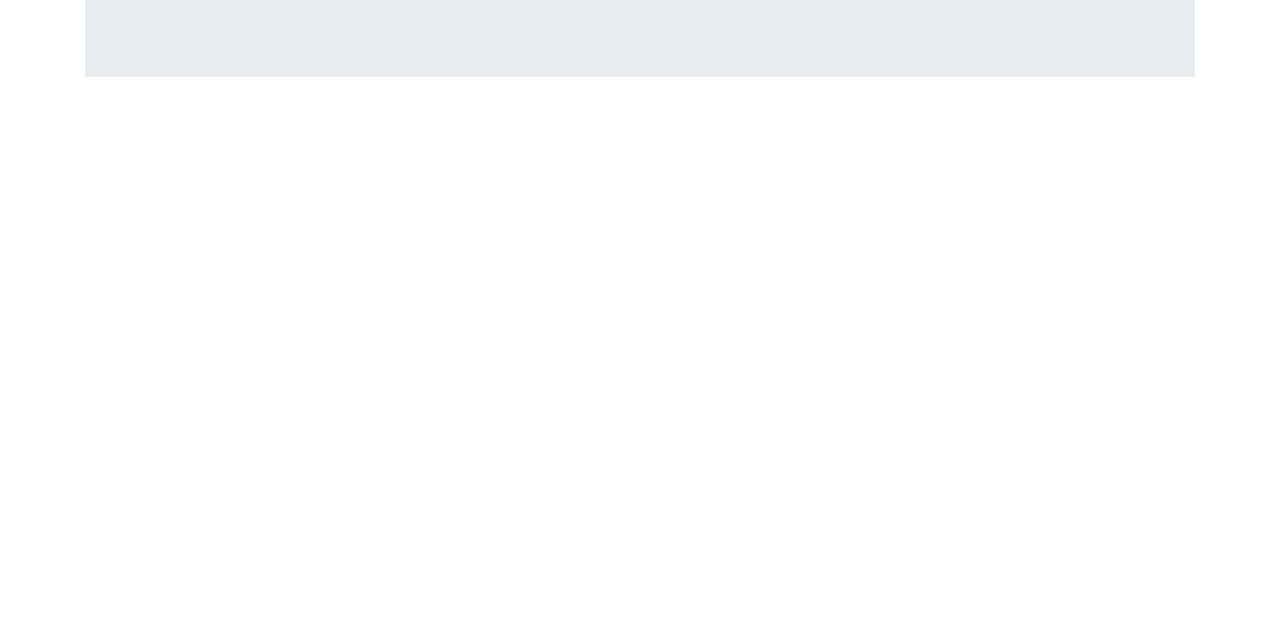
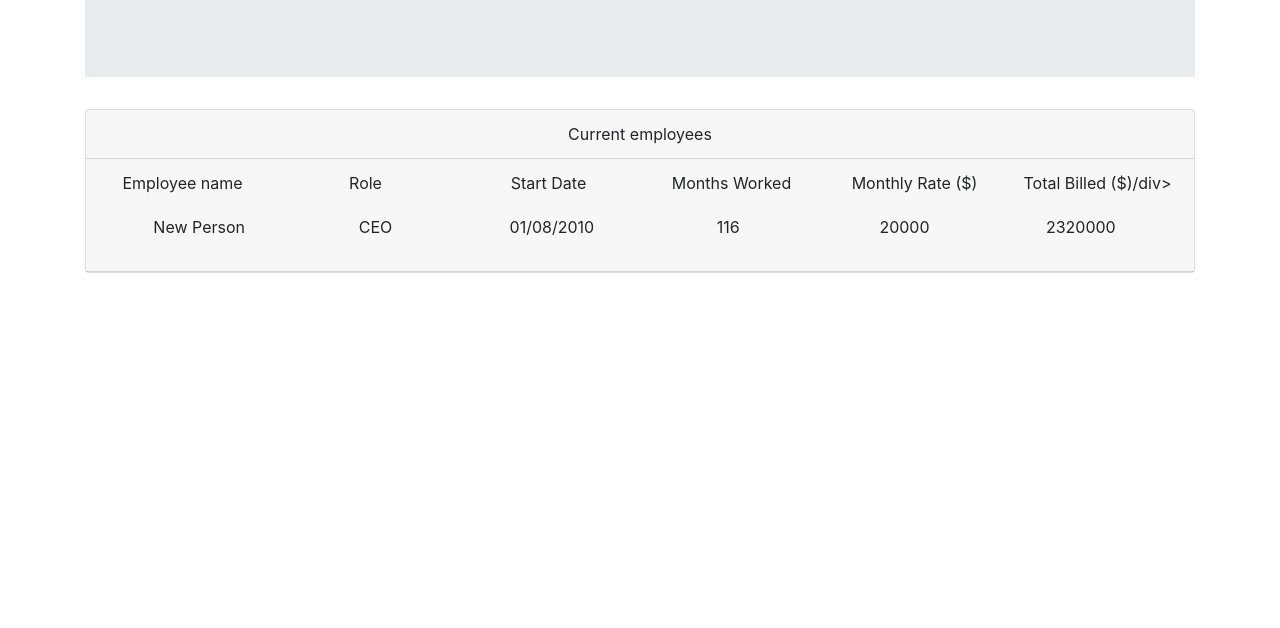
Before and after one commit to iggyboy/data-managment, a plain HTML site: page timesheet.html in a window 1280 px wide. Shown: the part 172-800 px from the top of the page. Drawn offline with nearby package versions, Linux system fonts and the light colour scheme.

Commit message:
added some html and formatting

```diff
--- a/timesheet.html
+++ b/timesheet.html
@@ -5,7 +5,7 @@
     <meta charset="UTF-8">
     <meta name="viewport" content="width=device-width, initial-scale=1.0">
     <meta http-equiv="X-UA-Compatible" content="ie=edge">
-    <title>Document</title>
+    <title>Employee data management</title>
     <link rel="stylesheet" href="https://stackpath.bootstrapcdn.com/bootstrap/4.3.1/css/bootstrap.min.css"
         integrity="sha384-ggOyR0iXCbMQv3Xipma34MD+dH/1fQ784/j6cY/iJTQUOhcWr7x9JvoRxT2MZw1T" crossorigin="anonymous">
 </head>
@@ -15,9 +15,42 @@
     <div class="container">
         <div class="jumbotron jumbotron-fluid">
             <div class="container">
-                <h1 class="display-4">Employee data managment</h1>
-                <p class="lead">Time sheet
+                <h1 class="display-4 text-center">Employee data managment</h1>
+                <p class="lead text-center">Time sheet
                 </p>
+            </div>
+        </div>
+
+        <div class="row">
+            <div class="col-lg-12 text-center">
+                <div class="card">
+                    <div class="card-header">
+                        Current employees
+                    </div>
+                    <div class="card-header">
+                        <div class="row">
+                            <div class="col-lg-2">Employee name</div>
+                            <div class="col-lg-2">Role</div>
+                            <div class="col-lg-2">Start Date</div>
+                            <div class="col-lg-2">Months Worked</div>
+                            <div class="col-lg-2">Monthly Rate ($)</div>
+                            <div class="col-lg-2">Total Billed ($)/div>
+                            </div>
+                        </div>
+                        <div class="card-body">
+                            <div class="row">
+                                <div class="col-lg-2">New Person</div>
+                                <div class="col-lg-2">CEO</div>
+                                <div class="col-lg-2">01/08/2010</div>
+                                <div class="col-lg-2">116</div>
+                                <div class="col-lg-2">20000</div>
+                                <div class="col-lg-2">2320000</div>
+                            </div>
+                        </div>
+                    </div>
+                </div>
+
+
             </div>
         </div>
     </div>
```
